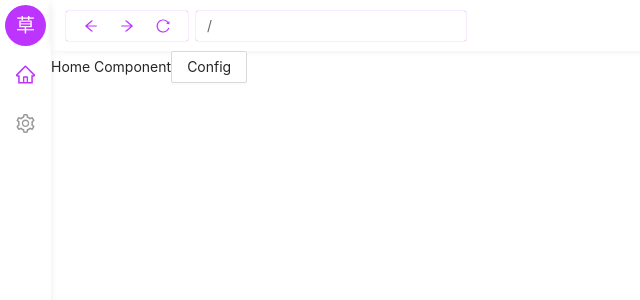
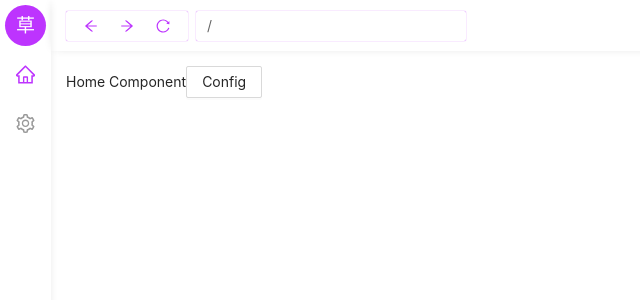
Before and after one commit to caoxiemeihao/gitui, a Vue app: page / in a window 1280 px wide. Shown: the top 300 px of the page, without its empty margins (0-640 px from the left). Built offline with nearby package versions, Linux system fonts and the light colour scheme.

Commit message:
update style

```diff
--- a/src/components/layout/index.less
+++ b/src/components/layout/index.less
@@ -89,14 +89,15 @@
   .app-header {
     display: flex;
     align-items: center;
-    padding: 0 15px;
+    padding: 0 var(--layout-padding);
     height: var(--side-width);
     box-shadow: var(--shadow-layout);
   }
 
   .app-content {
+    overflow: auto;
     height: calc(100% - var(--side-width));
-    overflow: auto;
+    padding: var(--layout-padding);
   }
 
   .devtools {
--- a/src/styles/global.css
+++ b/src/styles/global.css
@@ -48,6 +48,7 @@
   --shadow-border: 0 0 1px var(--main-color);
   --shadow-layout: 0 0 10px -4px #cfcfcf;
   --transition-fast: 170ms;
+  --layout-padding: 15px;
 }
 
 body {
```
